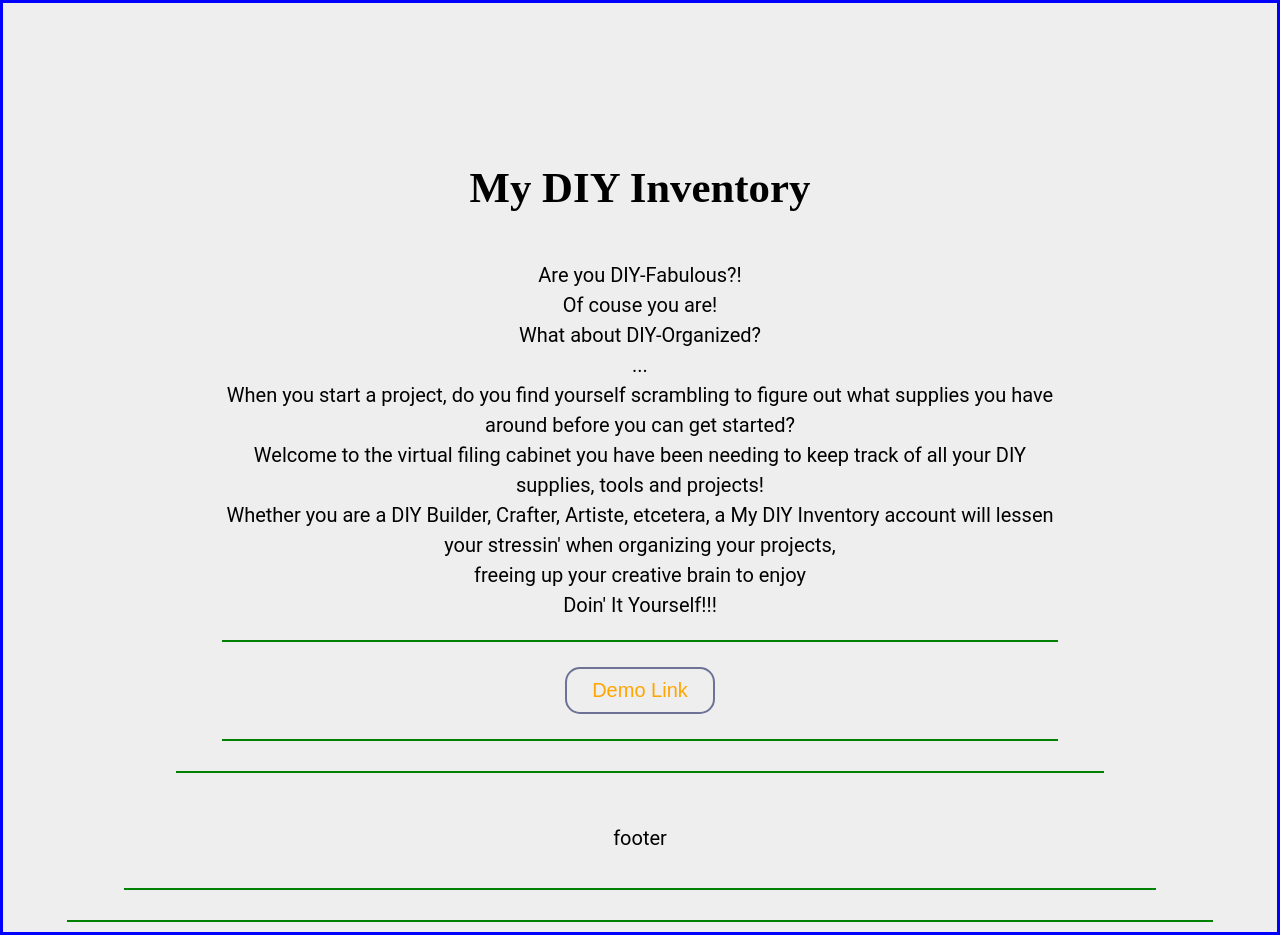
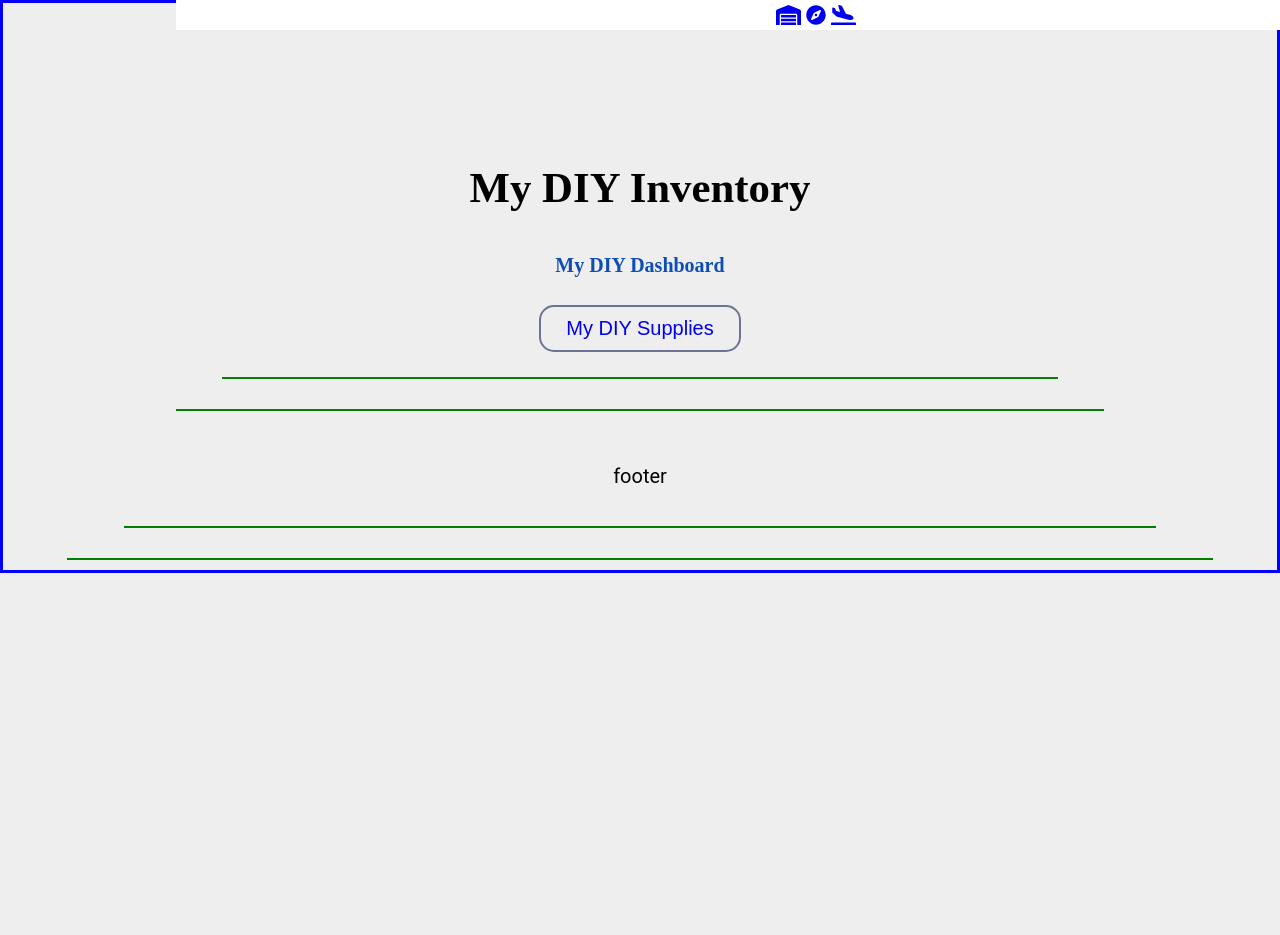
Before and after one commit to Biz-codes/my-diy-inventory-capstone-client, a React (Create React App) app: page /dashboard in a window 1280 px wide. After the commit the page ends 800 px from the top, so only its background shows below. Built offline with nearby package versions, Linux system fonts and the light colour scheme.

Commit message:
supplies, dashboard and landing page static app

```diff
--- a/src/App.css
+++ b/src/App.css
@@ -171,7 +171,7 @@ header nav {
   display: block;
   width: 100%;
   top: 0;
-  text-align: left;
+  float: right;
   background-color: white;
 }
 
--- a/src/App.js
+++ b/src/App.js
@@ -1,20 +1,30 @@
-import React, { Component } from 'react';
-import { BrowserRouter, Route, Link } from 'react-router-dom';
+import React from 'react';
 import Landing from './Landing'
+import Dashboard from './Dashboard'
+import Supplies from './SuppliesPage/Supplies'
 import './App.css';
+import { BrowserRouter, Route, Switch } from 'react-router-dom'
 
 function App() {
     return (
       <div className="App">
+        <BrowserRouter>
           <header className="App-header">
             <h1>My DIY Inventory</h1>
           </header>
-      <main>
-        <Landing />
-      </main>
+
+          <Switch>
+            <Route exact path='/' component={Landing} />
+            <Route path='/dashboard' component={Dashboard} />
+            <Route path='/supplies' component={Supplies} />
+          </Switch>
+
           <footer>footer</footer>
+        </BrowserRouter>
       </div>
     );
   }
 
+
+
 export default App;
--- a/src/Dashboard.js
+++ b/src/Dashboard.js
@@ -0,0 +1,27 @@
+import React, { Component } from 'react';
+import { Link } from 'react-router-dom';
+
+import Nav from './Nav'
+
+function Dashboard() {
+
+    return (
+      <div className="Dashboard">
+        <header>
+            <h2>My DIY Dashboard</h2>
+            <Nav />
+        </header>
+
+            <div className="buttons">
+                {/* <button>My DIY Tools</button> */}
+                <button><Link to='/supplies'>My DIY Supplies</Link></button>
+                {/* <button>My DIY Projects</button> */}
+
+        </div>
+      </div>
+    );
+  }
+
+
+
+export default Dashboard;
--- a/src/Landing.js
+++ b/src/Landing.js
@@ -1,7 +1,9 @@
-import React from 'react'
+import React, { Component } from 'react'
 import { Link } from 'react-router-dom'
 
+
 export default function Landing() {
+
     return (
         <div className="landing">
             <div className='hook'>
@@ -10,16 +12,32 @@ export default function Landing() {
                 <p>What about DIY-Organized?</p>
                 <p>...</p>
                 <p>When you start a project, do you find yourself scrambling to figure out what supplies you have around before you can get started?</p>
-                <p>Welcome to the virtual filing cabinet you have been needing to keep track of all your DIY supplies, tools and projects!</p>
+                <p>Welcome to the virtual filing cabinet you have been needing to keep track of all your DIY supplies!</p>
                 <p>Whether you are a DIY Builder, Crafter, Artiste, etcetera, a My DIY Inventory account will lessen your stressin' when organizing your projects,</p>
                 <p>freeing up your creative brain to enjoy</p>
                 <p>Doin' It Yourself!!!</p>
             </div>
-            <div className='buttons'>
-                {/* <button>Sign Up Link</button> */}
-                <button>Demo Link</button>
+
+
+            <div className='content' aria-live='polite'>
+                    <button>
+                        <Link to='/dashboard'>Demo</Link>
+                    </button>
+                    {/* <button>Sign Up Link</button> */}
+                    {/* <button> */}
+
+                        {/* My DIY Dashboard */}
+                     {/* </button> */}
                 {/* <button>Log In Link</button> */}
-            </div>
+                </div>
+
+
+
         </div>
     )
+
+
+
 }
+
+// , tools and projects
--- a/src/Nav.js
+++ b/src/Nav.js
@@ -0,0 +1,19 @@
+import React from 'react';
+import { NavLink } from 'react-router-dom';
+import { FontAwesomeIcon } from "@fortawesome/react-fontawesome";
+import { faPlaneArrival, faCompass, faWarehouse } from '@fortawesome/free-solid-svg-icons';
+
+export default function Nav() {
+  return (
+    <nav className='nav'>
+        {/* <NavLink to='/supplies'>Supplies Icon</NavLink> */}
+        <NavLink to='/supplies'><FontAwesomeIcon icon={faWarehouse} /></NavLink>
+        {' '}
+        <NavLink to='/dashboard'><FontAwesomeIcon icon={faCompass} /></NavLink>
+        {' '}
+        <NavLink to='/'><FontAwesomeIcon icon={faPlaneArrival} /></NavLink>
+        {' '}
+
+    </nav>
+  );
+}
--- a/src/SuppliesPage/Supplies.js
+++ b/src/SuppliesPage/Supplies.js
@@ -0,0 +1,24 @@
+import React, { Component } from 'react';
+import { Link } from 'react-router-dom';
+
+import Nav from '../Nav'
+
+function Supplies() {
+
+
+    return (
+      <div className="Dashboard">
+        <header>
+            <h2>My DIY Supplies</h2>
+            <Nav />
+        </header>
+        <div>
+
+        </div>
+      </div>
+    );
+}
+
+
+
+export default Supplies;
--- /dev/null
+++ b/src/config.js
@@ -0,0 +1,3 @@
+// export default {
+//     API_KEY: process.env.REACT_APP_API_KEY,
+// }
```
Also changed, not shown: package.json (+8 -1 lines), src/DIYContext.js (added, +8 -0 lines), src/index.js (+1 -6 lines), 2 other files (tests, documents, lock files or other folders). Lines whose indentation alone changed are shown as unchanged.
